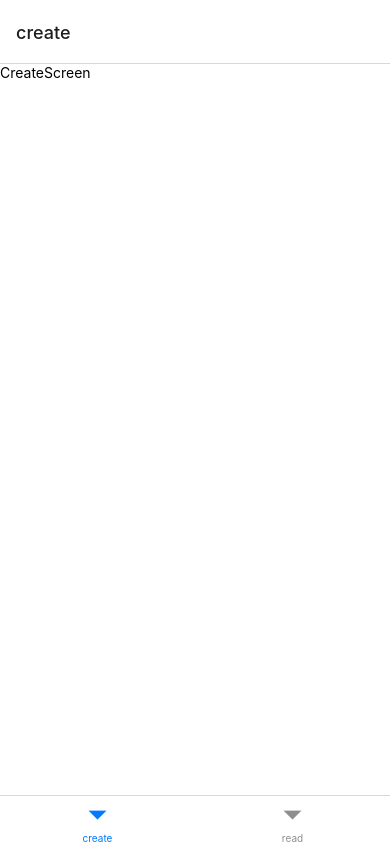
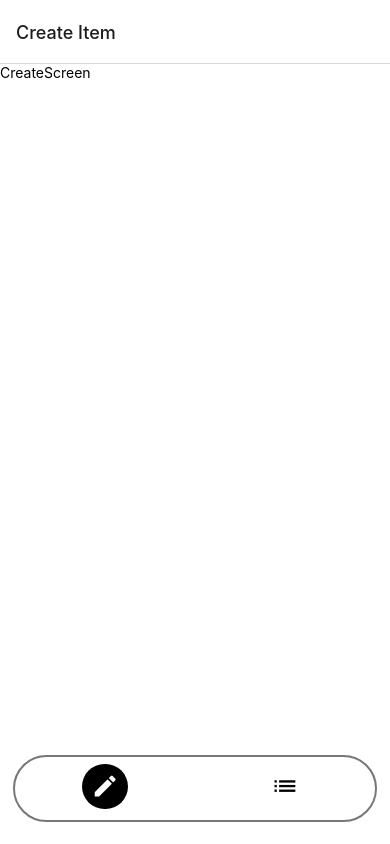
Before and after one commit to szaboblu/webshop-mobile, a React Native app in the folder webshopMobile/: screen / in a window 390 px wide. Built offline with nearby package versions, Linux system fonts and the light colour scheme.

Commit message:
style the navbar

```diff
--- a/webshopMobile/package.json
+++ b/webshopMobile/package.json
@@ -15,7 +15,9 @@
     "react": "18.2.0",
     "react-native": "0.71.1",
     "react-native-safe-area-context": "^4.5.0",
-    "react-native-screens": "^3.19.0"
+    "react-native-screens": "^3.19.0",
+    "react-native-size-matters": "^0.4.0",
+    "react-native-vector-icons": "^9.2.0"
   },
   "devDependencies": {
     "@babel/core": "^7.20.0",
@@ -25,6 +27,7 @@
     "@tsconfig/react-native": "^2.0.3",
     "@types/jest": "^29.4.0",
     "@types/react": "^18.0.27",
+    "@types/react-native-vector-icons": "^6.4.13",
     "@types/react-test-renderer": "^18.0.0",
     "babel-jest": "^29.2.1",
     "babel-plugin-module-resolver": "^5.0.0",
--- a/webshopMobile/src/navigation/HomeNavigator/HomeNavigator.tsx
+++ b/webshopMobile/src/navigation/HomeNavigator/HomeNavigator.tsx
@@ -1,15 +1,74 @@
+/* eslint-disable react/no-unstable-nested-components */
 import React from 'react';
-import {createBottomTabNavigator} from '@react-navigation/bottom-tabs';
+import {
+  createBottomTabNavigator,
+  BottomTabNavigationOptions,
+} from '@react-navigation/bottom-tabs';
+import {View} from 'react-native';
+import {scale} from 'react-native-size-matters';
+import Icon from 'react-native-vector-icons/MaterialIcons';
 import {CreateScreen, ReadScreen} from '@screens';
+import {Route} from '@react-navigation/native';
 import {Root} from '@navigation';
+import {theme} from '@ui';
+import {Styles} from './styles';
 
 const {Navigator, Screen} = createBottomTabNavigator();
 
-export function HomeNavigator() {
-  return (
-    <Navigator>
-      <Screen name={Root.CREATE} component={CreateScreen} />
-      <Screen name={Root.READ} component={ReadScreen} />
-    </Navigator>
-  );
+interface HomeNavigatorProps {
+  initialRouteName?: Root;
 }
+
+export const HomeNavigator = React.memo<HomeNavigatorProps>(
+  ({initialRouteName = Root.CREATE}) => {
+    const icon = {
+      [Root.CREATE]: 'edit',
+      [Root.READ]: 'list',
+    };
+
+    const screenOptionsCallback = ({
+      route,
+    }: {
+      route: Route<string, object | undefined>;
+    }): BottomTabNavigationOptions => {
+      return {
+        tabBarIcon: ({focused}): React.ReactNode => {
+          const backgroundColor = focused
+            ? theme.color.navbarActiveBackground
+            : theme.color.navbarInactiveBackground;
+          const iconColor = focused
+            ? theme.color.navbarActiveText
+            : theme.color.navbarInactiveText;
+          const size = scale(25);
+
+          return (
+            <View style={[Styles.tabBarIconContainerStyle, {backgroundColor}]}>
+              <Icon name={icon[route.name]} color={iconColor} size={size} />
+            </View>
+          );
+        },
+        tabBarLabel: () => null,
+        tabBarStyle: Styles.tabBarStyle,
+        tabBarItemStyle: Styles.tabItemStyle,
+        tabBarHideOnKeyboard: true,
+      };
+    };
+
+    return (
+      <Navigator
+        initialRouteName={initialRouteName}
+        screenOptions={screenOptionsCallback}>
+        <Screen
+          name={Root.CREATE}
+          component={CreateScreen}
+          options={{title: 'Create Item'}}
+        />
+        <Screen
+          name={Root.READ}
+          component={ReadScreen}
+          options={{title: 'Listed Items'}}
+        />
+      </Navigator>
+    );
+  },
+);
--- /dev/null
+++ b/webshopMobile/src/navigation/HomeNavigator/styles.ts
@@ -0,0 +1,28 @@
+import {scale, ScaledSheet} from 'react-native-size-matters';
+import {theme} from '@ui';
+
+const borderWidth = '2@s';
+
+export const Styles = ScaledSheet.create({
+  tabBarStyle: {
+    borderWidth,
+    borderTopWidth: borderWidth,
+    position: 'absolute',
+    elevation: 1,
+    backgroundColor: theme.color.navBar,
+    borderRadius: scale(theme.radius.x3),
+    margin: scale(theme.spacing.x2),
+    height: scale(theme.spacing.tabHeader),
+    borderColor: theme.color.navBarBorder,
+    borderTopColor: theme.color.navBarBorder,
+    padding: scale(theme.spacing.x05),
+    bottom: scale(theme.spacing.x1),
+  },
+  tabItemStyle: {
+    height: '45@s',
+  },
+  tabBarIconContainerStyle: {
+    padding: scale(theme.spacing.x1),
+    borderRadius: scale(theme.radius.x4),
+  },
+});
--- a/webshopMobile/src/navigation/RootNavigator.tsx
+++ b/webshopMobile/src/navigation/RootNavigator.tsx
@@ -1,11 +1,12 @@
 import React from 'react';
 import {NavigationContainer} from '@react-navigation/native';
-import {HomeNavigator} from '@navigation';
+import {HomeNavigator, Root} from '@navigation';
 
 export const RootNavigator = React.memo(() => {
+  const initialRouteName = Root.CREATE;
   return (
     <NavigationContainer>
-      <HomeNavigator />
+      <HomeNavigator initialRouteName={initialRouteName} />
     </NavigationContainer>
   );
 });
```
Also changed, not shown: webshopMobile/react-native.config.js (added, +9 -0 lines), 8 other files (tests, documents, lock files or other folders).
